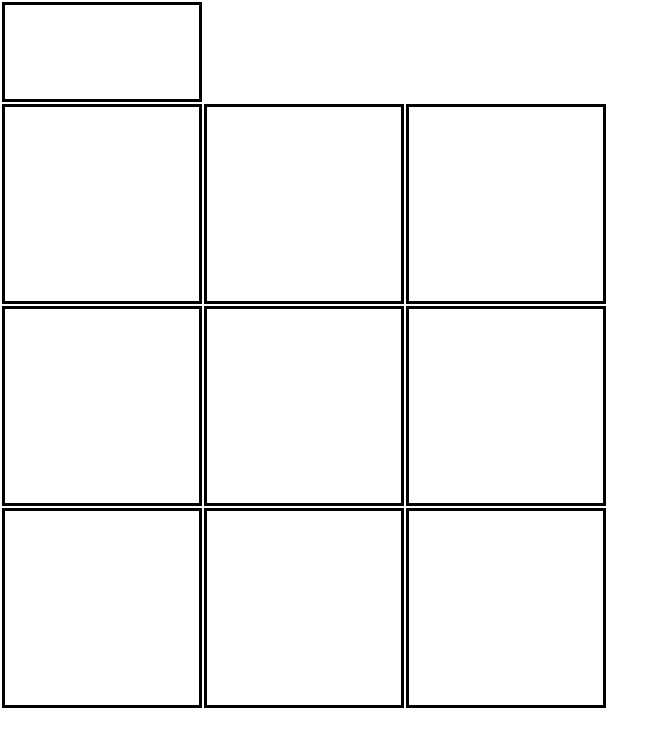
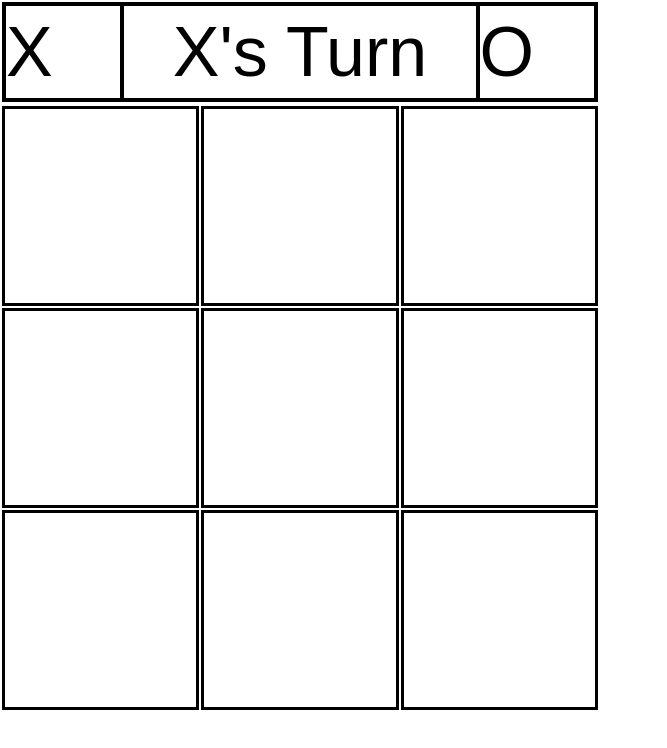
Before and after one commit to TheCodeYeti/tic-tac-toe, a plain HTML site: page index.html in a window 1280 px wide. Shown: the whole page, without its empty margins (0-667 px from the left). Drawn offline with nearby package versions, Linux system fonts and the light colour scheme.

Commit message:
created status area at the top of the tic-tac-toe game

```diff
--- a/css/main.css
+++ b/css/main.css
@@ -2,27 +2,60 @@
   box-sizing: border-box;
   padding: 0px;
   margin: 0px;
+  font-family: sans-serif;
+}
+
+table {
+  width: 100%;
 }
 
 td {
   height: 200px;
   width: 200px;
-  max-width: 200px;
-  max-height: 200px;
+  /*max-height: 200px;
+  max-width: 200px;*/
   border-style: solid;
-  font-family: sans-serif;
   text-align: center;
   font-size: 160px;
   padding: 0px;
   cursor: pointer;
 }
 
-th {
-  column-span: 3;
-  border-style: solid;
-  height: 100px;
-}
-
 .x, .o {
   cursor: default;
 }
+
+.game {
+  width: 600px;
+}
+
+.game-status {
+  border-style: solid;
+  height: 100%;
+  margin: 0px;
+  display: inline-block;
+  border-width: 2px;
+  font-size: 70px;
+}
+
+.game-status-area {
+  display: flex;
+  border-style: solid;
+  border-width: 2px;
+  height: 100px;
+  margin: 2px;
+}
+
+.win-count {
+  width: 20%;
+}
+
+.current-turn {
+  width: 60%;
+  text-align: center;
+}
+
+.game-status span {
+  display: inline-block;
+  vertical-align: middle;
+}
--- a/index.html
+++ b/index.html
@@ -8,12 +8,21 @@
     <link rel="stylesheet" type="text/css" href="css/main.css">
   </head>
   <body>
+    <section class=game>
+      <div class="game-status-area">
+        <div class="game-status win-count">
+          <span>X</span><span id="x-win-count"></span>
+        </div>
+        <div class="game-status current-turn" id="current-turn">
+          <span>X's Turn</span>
+        </div>
+        <div class="game-status win-count">
+          <span>O</span><span id="y-win-count"></span>
+        </div>
+      </div>
+
       <table id=game-board>
-      <tr>
-        <th>
 
-        </th>
-      </tr>
         <tr>
           <td class="square row1 col1 diag1" id=row1-col1></td>
           <td class="square row1 col2" id=row1-col2></td>
@@ -31,6 +40,8 @@
         </tr>
       </table>
 
+    </section>
+
     <script src="https://ajax.googleapis.com/ajax/libs/jquery/3.0.0/jquery.min.js"></script>
     <script src="js/main.js"></script>
   </body>
```
Lines whose indentation alone changed are shown as unchanged.
